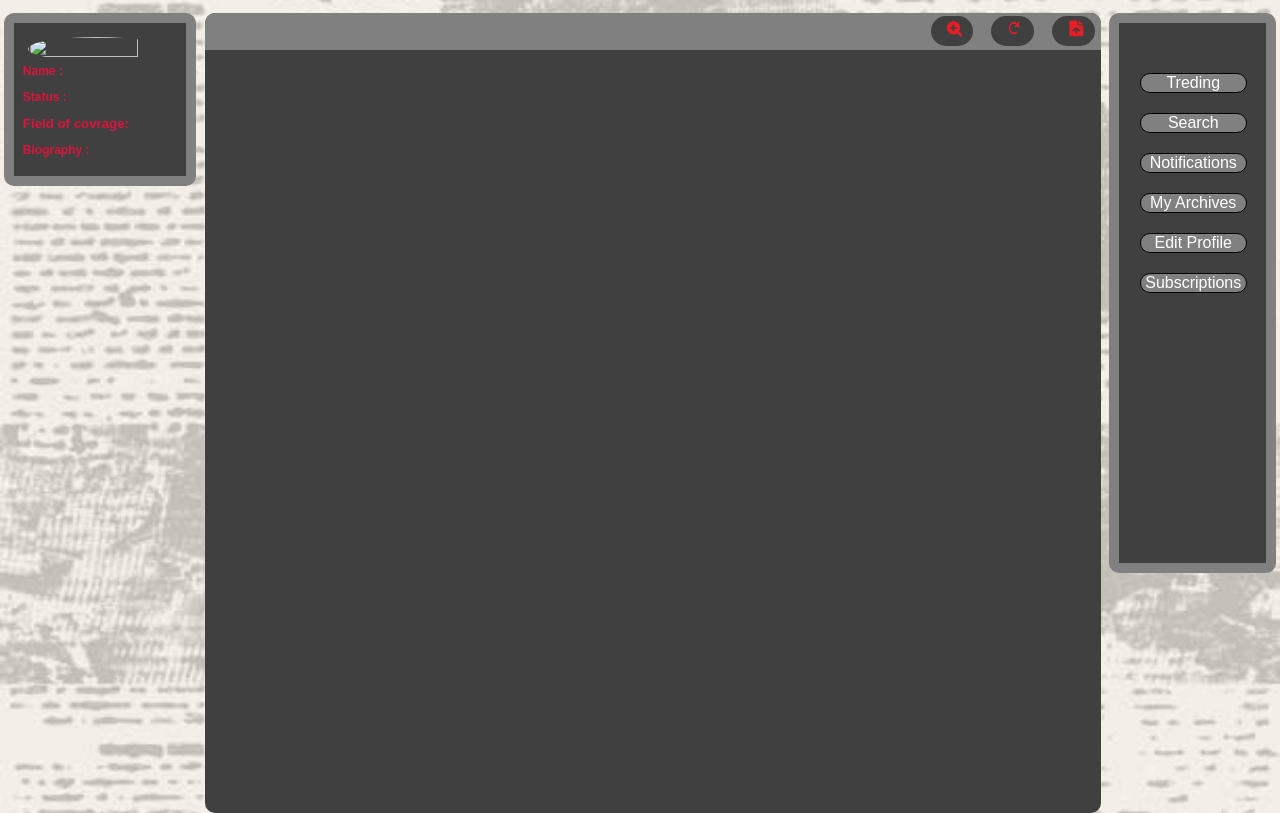
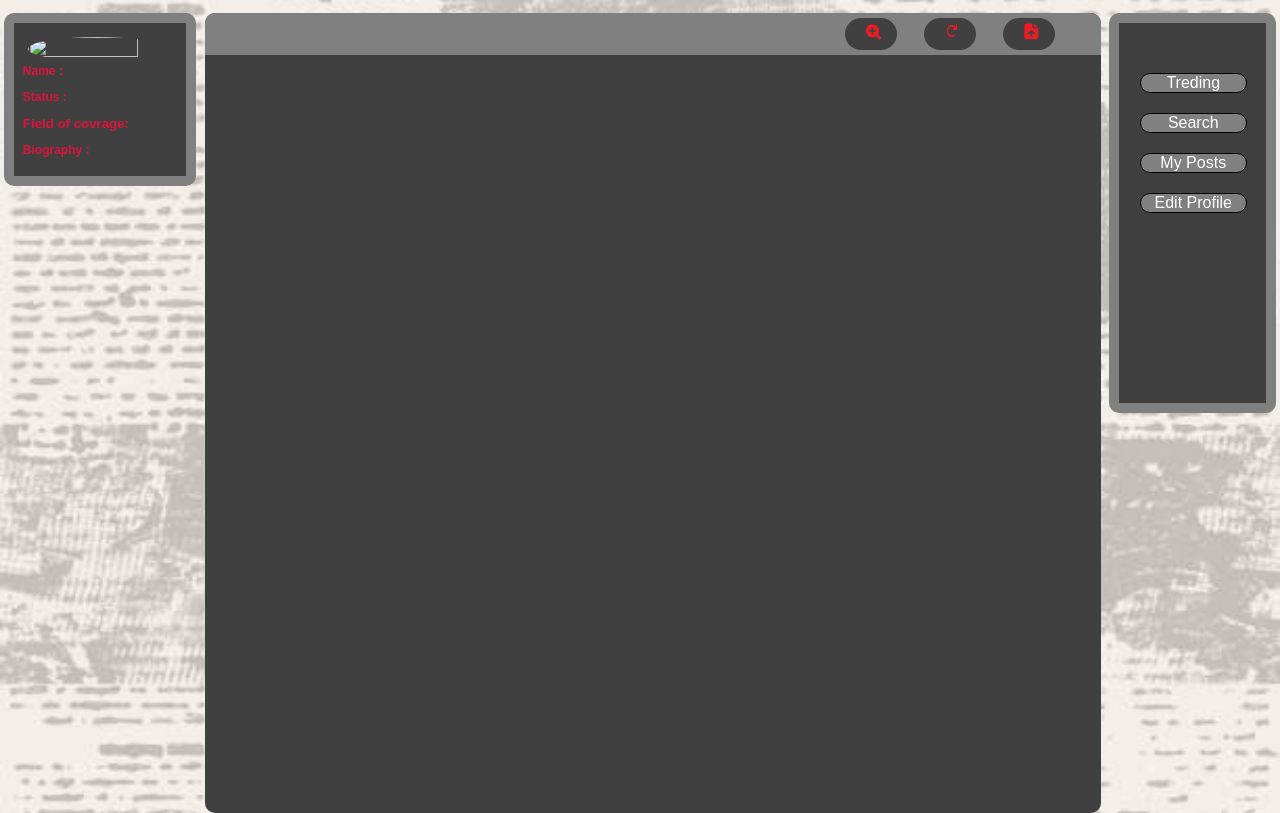
Before and after one commit to Hass-seen/FreePen, a PHP site: page /web/home.php in a window 1280 px wide. Shown: the part 42-855 px from the top of the page. Run offline with PHP 8.4, Linux system fonts and the light colour scheme; the visitor is signed in with stand-in values (Sample User, id 1); data that the repository does not hold is empty.

Commit message:
fixed heared issue

```diff
--- a/home.css
+++ b/home.css
@@ -139,7 +139,7 @@ li:hover{
 .center ul{
    display: flex;
    flex-direction: row;
-   margin-left: 80%;
+   margin-left: 70%;
    list-style: none;
 
 }
@@ -242,7 +242,7 @@ display: none;
 .right{
 
 	background-color: #404040;
-	height: 70vh;
+	height: 50vh;
 	flex-basis: 13%;
 	border: gray 10px solid;
     color: white;
@@ -326,7 +326,7 @@ h6,h4, h5,.free{
 	border-top-left-radius: 10px;
 	border-top-right-radius: 10px;
 	margin-bottom: 2%;
-
+	margin-right: 2%;
 }
 
 
@@ -350,7 +350,7 @@ h6,h4, h5,.free{
 
 
 
-@media only screen and (max-width: 600px){
+@media only screen and (max-width: 500px){
 
 .container{
 	margin-top: 1%;
@@ -370,7 +370,7 @@ h6,h4, h5,.free{
 
 .left img{
 	align-self: center;
-	height: 80px;
+	height: 30%;
 }
 
 
@@ -449,3 +449,12 @@ li:hover{
 
 
 }
+
+
+@media only screen and (max-width: 1000px){
+
+
+
+
+
+}
--- a/home.php
+++ b/home.php
@@ -25,6 +25,39 @@ $result = $conn->query($sql);
 }
 
 
+          if (isset($_POST['ref'])) {
+          	 $_SESSION['posts']='all';
+          	 $_SESSION['word']='';
+             header('Location: http://localhost/web%20project/home.php');
+             die;
+          }
+
+		if (isset($_POST['tren'])) {
+			   $_SESSION['posts']='tren';
+               header('Location: http://localhost/web%20project/home.php');
+               die;
+           }
+
+
+               	if (isset($_POST['srch'])) {
+				$_SESSION['word']= $_POST['srch'];
+				$_SESSION['posts']="all";
+				header('Location:http://localhost/web%20project/home.php');
+                die;
+
+			}
+
+			if (isset($_POST['arch'])) {
+			   $_SESSION['posts']='arch';
+               header('Location:http://localhost/web%20project/home.php');
+               die;
+			}
+
+			 if (isset($_POST['edit'])) {
+              	     $_SESSION['email']=$email;
+                     header('Location:http://localhost/web%20project/edit.php');
+                     die;
+              }
 
 
 ?>
@@ -111,11 +144,11 @@ $result = $conn->query($sql);
 	</div>
 
 
-	<div class="center">
+	<div class="center" style="overflow-x: hidden;">
 	<div>
-		<div class="head">
+		<div class="head" style=" width: 100%">
 <form method="post">
-			<ul>
+			<ul >
 				<li style="cursor: pointer;"><img src="zoom.png" id="zoom"></i></li>
 				<li><label for="ref" style="cursor: pointer;"><img src="refresh.png" id="refresh"></label></li>
 				<input type="submit" name="ref" id="ref" style="display: none;">
@@ -123,15 +156,7 @@ $result = $conn->query($sql);
 			</ul>
 
 </form>
-			<?php
-
-          if (isset($_POST['ref'])) {
-          	 $_SESSION['posts']='all';
-          	 $_SESSION['word']='';
-             header('Location: http://localhost/web%20project/home.php');
-             die;
-          }?>
-		</div>
+	</div>
 		<div class="posts">
 
 			<?php if($result->num_rows > 0) {
@@ -165,31 +190,7 @@ $result = $conn->query($sql);
   $_SESSION['word']='';
 }
 
-		if (isset($_POST['tren'])) {
-			   $_SESSION['posts']='tren';
-               header('Location: http://localhost/web%20project/home.php');
-               die;}
 
-
-               			if (isset($_POST['srch'])) {
-				$_SESSION['word']= $_POST['srch'];
-				$_SESSION['posts']="all";
-				header('Location:http://localhost/web%20project/home.php');
-                die;
-
-			}
-
-						if (isset($_POST['arch'])) {
-			   $_SESSION['posts']='arch';
-               header('Location: http://localhost/web%20project/home.php');
-               die;
-			}
-
-			              if (isset($_POST['edit'])) {
-              	$_SESSION['email']=$email;
-                     header('Location: http://localhost/web%20project/edit.php');
-                     die;
-              }
 ?>
 
    </div>
@@ -198,7 +199,7 @@ $result = $conn->query($sql);
 
 	</div>
 
-	<div class="right">
+	<div class="right" style="	height: 50vh;">
 		<form method="post" >
 		<ul>
 			<li class="sub" id="trend"><label for="tren" style="cursor: pointer">Treding</label></li>
@@ -212,28 +213,16 @@ $result = $conn->query($sql);
              </div>
               <div class="list1">
 			</form>
-			<li class="sub">Notifications</li>
-            <ul class="submen"><li>notif1</li>
-				              <li>notif2</li>
-				              <li>notif2</li>
 
-			</ul>
              </div>
 
-			<li class="sub"><label for="arch" style="cursor: pointer">My Archives</label></li>
+			<li class="sub"><label for="arch" style="cursor: pointer">My Posts</label></li>
 			<input type="submit" name="arch" id="arch" style="display: none;">
 			<form method="post">
 			<li class="sub"><label for="edit" style="cursor: pointer;">Edit Profile</label> <input type="submit" name="edit" id="edit" style="display: none;"></li>
 
 			</form>
 			<div class="list1">
-			<li class="sub">Subscriptions</li>
-
-
-			<ul class="submen"><li>person1</li>
-				              <li>person2</li>
-
-			</ul>
 
 			</div>
 
```
Also changed, not shown: edit.php (+3 -4 lines).
